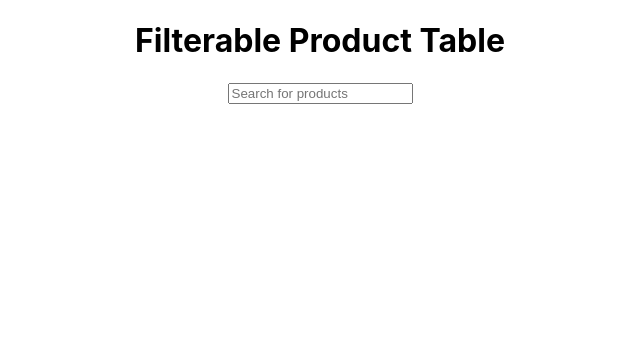
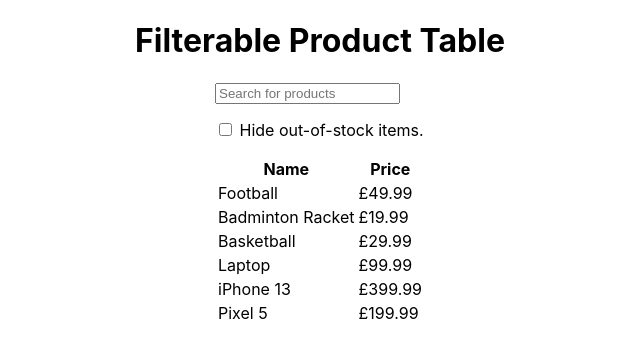
Before and after one commit to tomheaton/thinking-in-react, a Next.js app: page /filterable-product-table in a window 1280 px wide. Shown: the top 358 px of the page, without its empty margins (320-960 px from the left). Built offline with nearby package versions, Linux system fonts and the light colour scheme.

Commit message:
more work

```diff
--- a/src/pages/filterable-product-table.tsx
+++ b/src/pages/filterable-product-table.tsx
@@ -1,5 +1,5 @@
 import {NextPage} from "next";
-import React from "react";
+import React, {ReactChild} from "react";
 
 type Product = {
     category: string,
@@ -9,12 +9,12 @@ type Product = {
 }
 
 const PRODUCTS: Product[] = [
-    {category: 'Sporting Goods', price: '$49.99', stocked: true, name: 'Football'},
-    {category: 'Sporting Goods', price: '$9.99', stocked: true, name: 'Baseball'},
-    {category: 'Sporting Goods', price: '$29.99', stocked: false, name: 'Basketball'},
-    {category: 'Electronics', price: '$99.99', stocked: true, name: 'iPod Touch'},
-    {category: 'Electronics', price: '$399.99', stocked: false, name: 'iPhone 5'},
-    {category: 'Electronics', price: '$199.99', stocked: true, name: 'Nexus 7'}
+    {category: 'Sporting Goods', price: '£49.99', stocked: true, name: 'Football'},
+    {category: 'Sporting Goods', price: '£19.99', stocked: true, name: 'Badminton Racket'},
+    {category: 'Sporting Goods', price: '£29.99', stocked: false, name: 'Basketball'},
+    {category: 'Electronics', price: '£99.99', stocked: true, name: 'Laptop'},
+    {category: 'Electronics', price: '£399.99', stocked: false, name: 'iPhone 13'},
+    {category: 'Electronics', price: '£199.99', stocked: true, name: 'Pixel 5'}
 ];
 
 const FilterableProductTable: React.FC = () => {
@@ -29,16 +29,39 @@ const FilterableProductTable: React.FC = () => {
 const SearchBar: React.FC = () => {
     return (
         <form>
-            <input type={"text"} placeholder={"Search for products"}/>
+            <input type={"text"} placeholder={"Search for products"} />
+            <br/>
+            <p>
+                <input type={"checkbox"} />
+                {" "}
+                Hide out-of-stock items.
+            </p>
         </form>
     );
 };
 
 const ProductTable: React.FC<{products: Product[]}> = ({products}) => {
+
+    const productRows: ReactChild[] = [];
+
+    products.forEach((product, index) => {
+        productRows.push(
+            <ProductRow product={product} key={product.name}/>
+        );
+    });
+
     return (
-        <div>
-
-        </div>
+        <table>
+            <thead>
+                <tr>
+                    <th>Name</th>
+                    <th>Price</th>
+                </tr>
+            </thead>
+            <tbody>
+                {productRows}
+            </tbody>
+        </table>
     );
 };
 
@@ -50,16 +73,16 @@ const ProductCategoryRow: React.FC = () => {
     );
 };
 
-const ProductRow: React.FC = () => {
+const ProductRow: React.FC<{product: Product}> = ({product}) => {
     return (
-        <div>
-
-        </div>
+        <tr>
+            <td>{product.name}</td>
+            <td>{product.price}</td>
+        </tr>
     );
 };
 
 const FilterableProductTablePage: NextPage = () => {
-
     return (
         <div style={{display: "flex", flexDirection: "column", alignItems: "center"}}>
             <h1>Filterable Product Table</h1>
```
